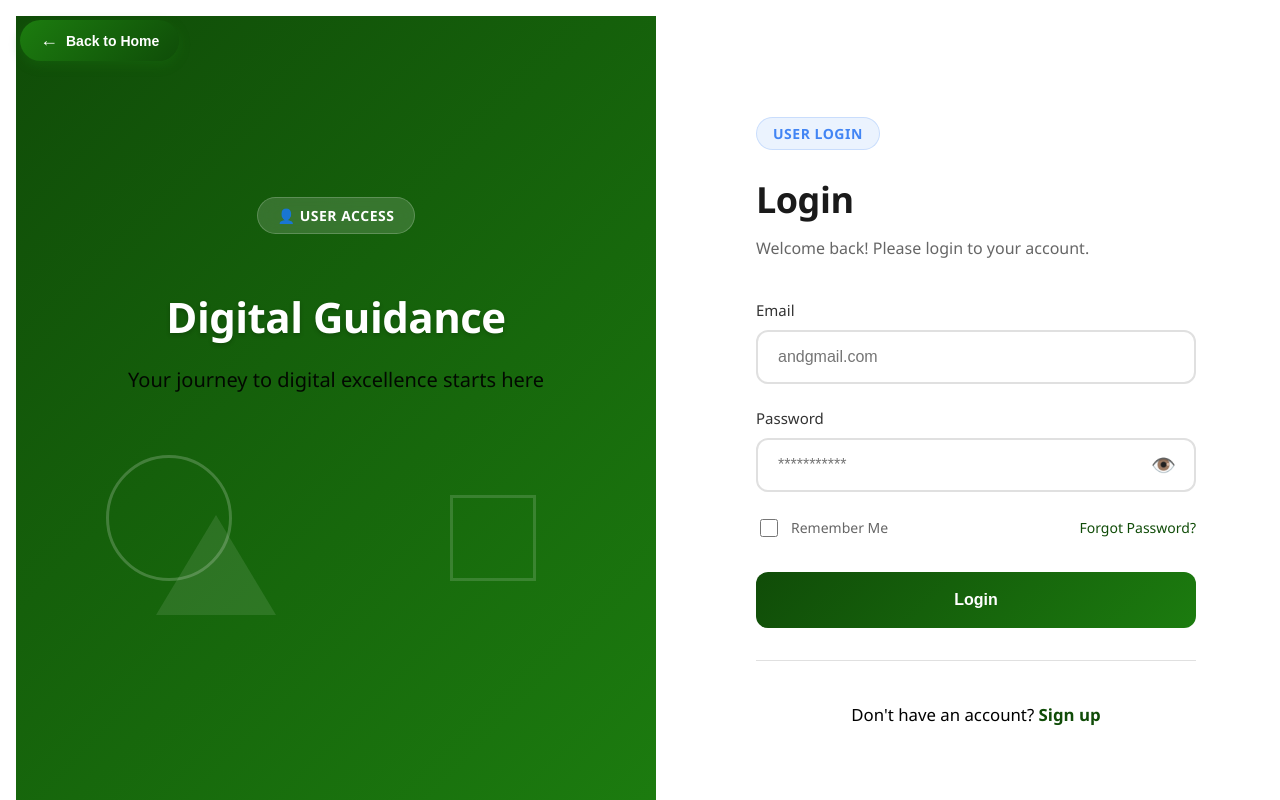
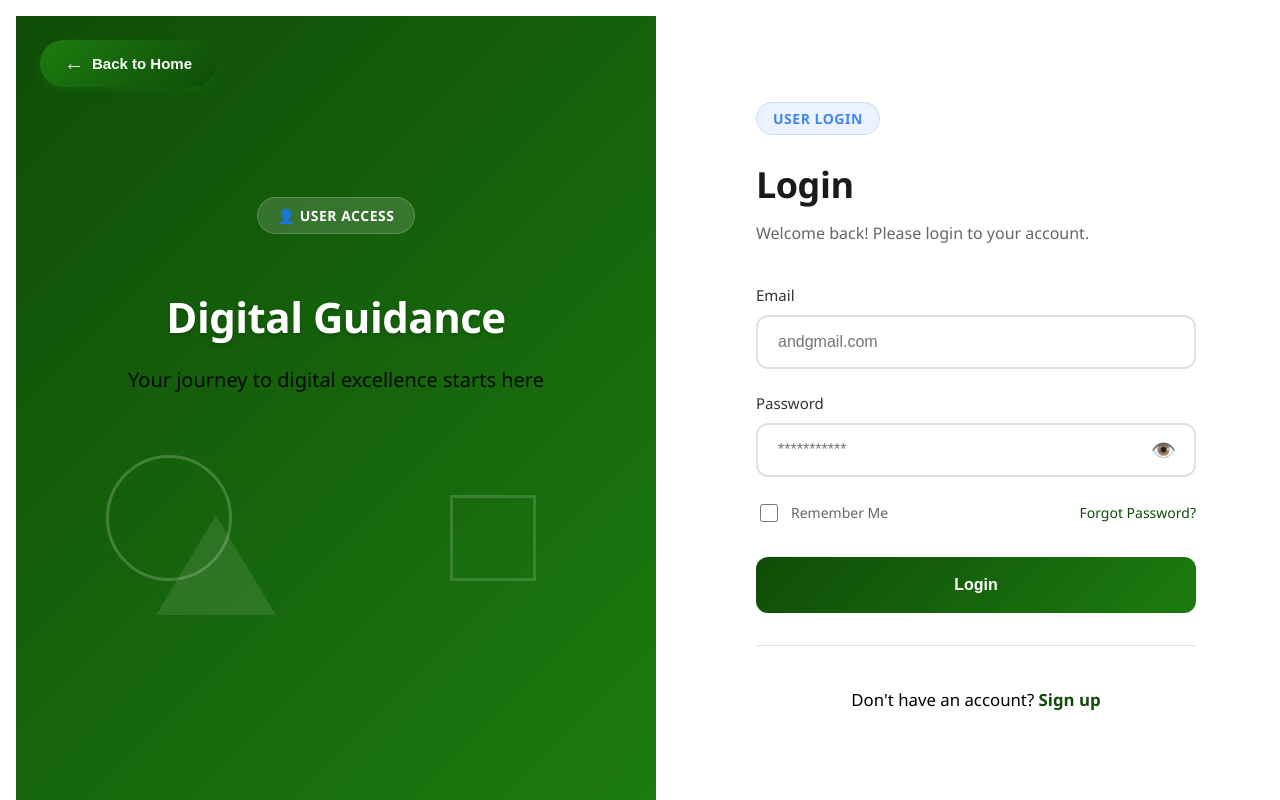
Before and after one commit to yzma-er/my-app, a React (Create React App) app: page /login in a window 1280 px wide. Built offline with nearby package versions, Linux system fonts and the light colour scheme.

Commit message:
Update LoginPage.jsx

```diff
--- a/src/pages/LoginPage.jsx
+++ b/src/pages/LoginPage.jsx
@@ -98,31 +98,23 @@ function LoginPage() {
 
       {/* Right Side - Login Form */}
       <div className="auth-right-side">
-        <div className="auth-container">
-          <div className="auth-content">
-
-
-            {/* Back Button with force display */}
-<div className="back-button-container" style={{
-  display: 'block',
-  marginBottom: '30px',
-  position: 'relative',
-  zIndex: 10
+        {/* BACK BUTTON - AT THE VERY TOP */}
+  <div style={{
+    position: 'absolute',
+    top: '40px',
+    left: '40px',
+    zIndex: 1000
   }}>
-  {/* Fixed Back Button - Always visible */}
     <button
       onClick={() => navigate("/")}
       disabled={loading}
       style={{
-    position: 'fixed',
-    top: '20px',
-    left: '20px',
         background: 'linear-gradient(135deg, #1c7c0f 0%, #0f4d08 100%)',
         color: 'white',
         border: 'none',
-    padding: '10px 20px',
+        padding: '12px 24px',
         borderRadius: '30px',
-    fontSize: '14px',
+        fontSize: '15px',
         fontWeight: '600',
         cursor: loading ? 'not-allowed' : 'pointer',
         display: 'flex',
@@ -130,26 +122,18 @@ function LoginPage() {
         gap: '8px',
         boxShadow: '0 4px 12px rgba(28, 124, 15, 0.3)',
         transition: 'all 0.3s ease',
-    zIndex: 1000,
         opacity: loading ? 0.7 : 1
       }}
-  onMouseEnter={(e) => {
-    if (!loading) {
-      e.target.style.transform = 'translateY(-2px)';
-      e.target.style.boxShadow = '0 6px 16px rgba(28, 124, 15, 0.4)';
-    }
-  }}
-  onMouseLeave={(e) => {
-    if (!loading) {
-      e.target.style.transform = 'translateY(0)';
-      e.target.style.boxShadow = '0 4px 12px rgba(28, 124, 15, 0.3)';
-    }
-  }}
     >
-  <span style={{ fontSize: '18px', fontWeight: 'bold' }}>←</span>
+      <span style={{ fontSize: '20px', fontWeight: 'bold' }}>←</span>
       Back to Home
     </button>
   </div>
+        <div className="auth-container">
+          <div className="auth-content">
+
+
+
 
             <div className="auth-header">
               <div className="role-indicator">
```
Lines whose indentation alone changed are shown as unchanged.
